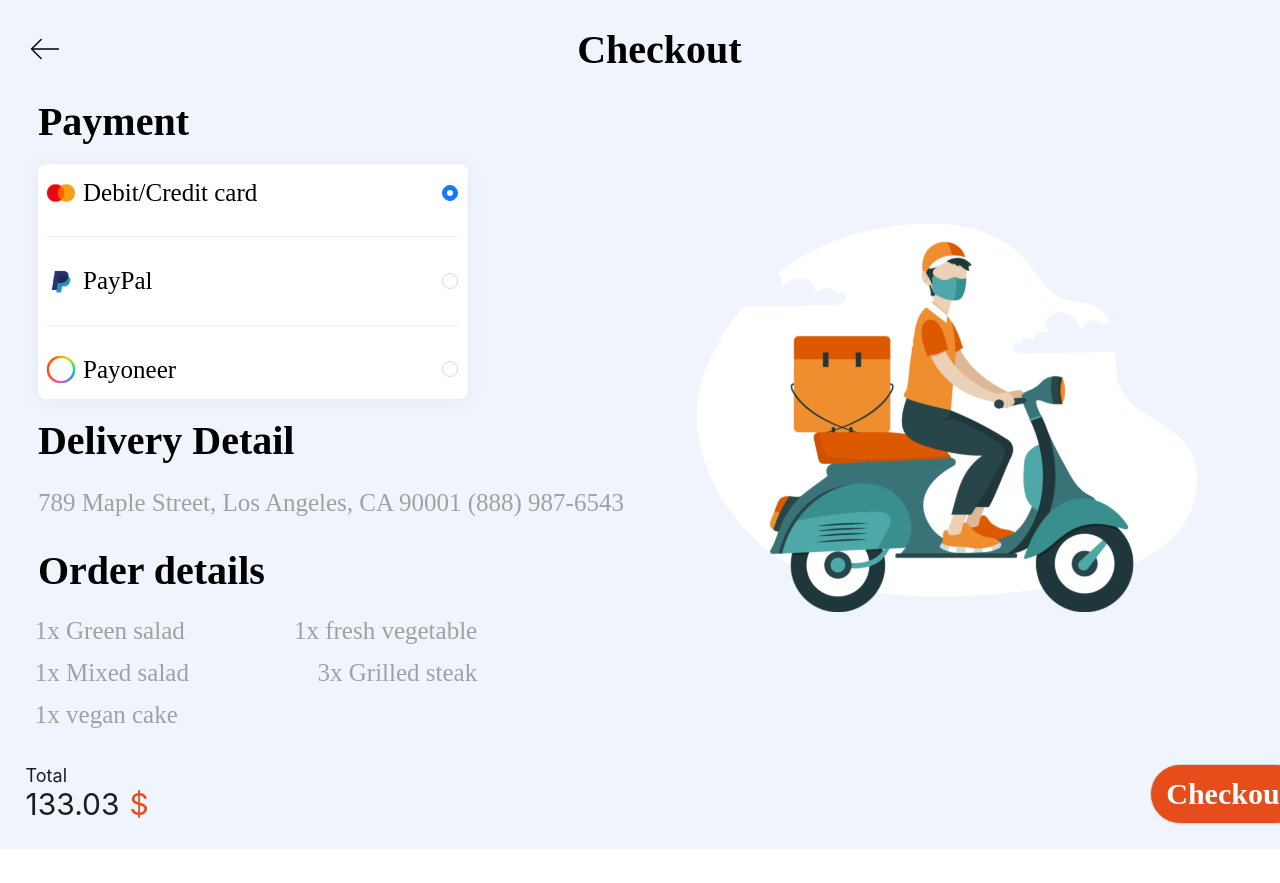
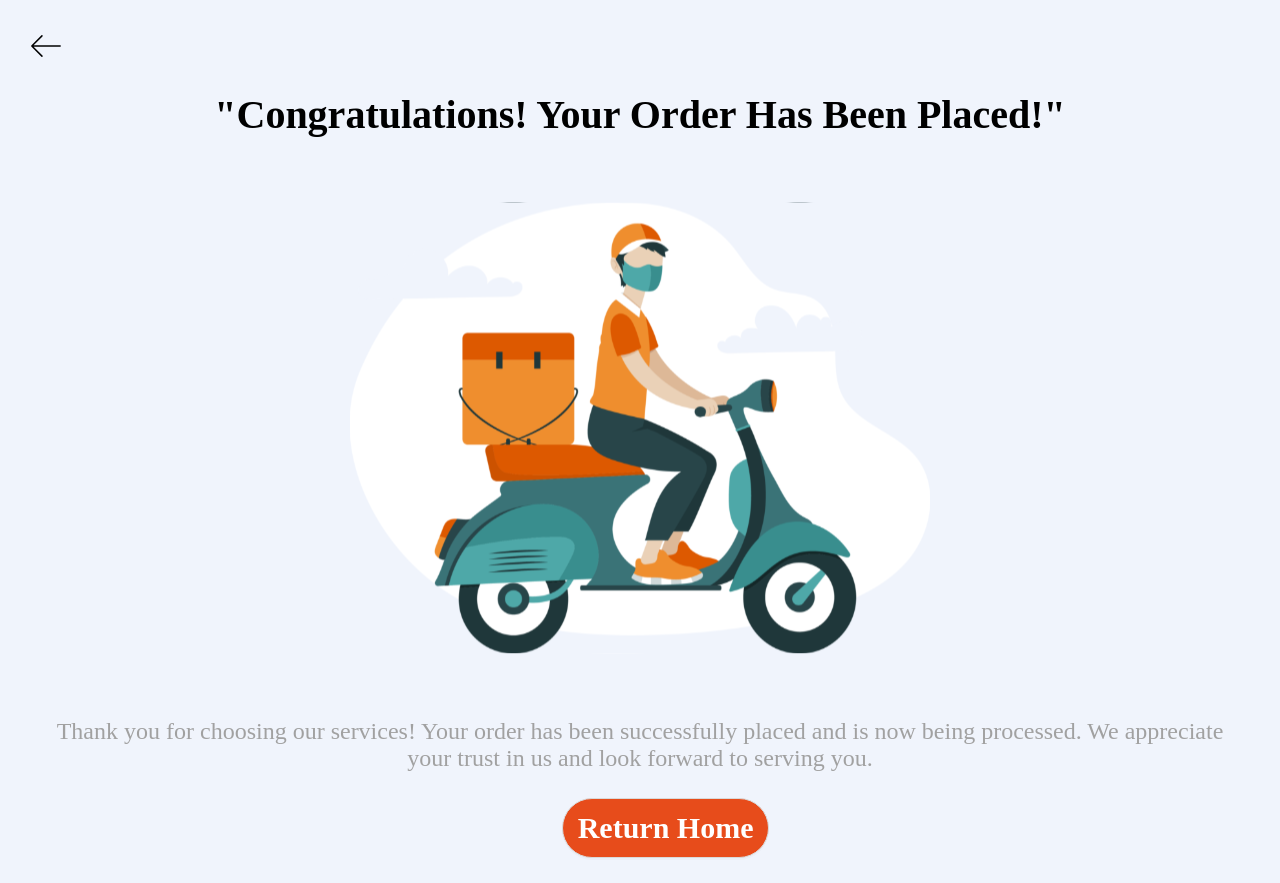
Before and after one commit to sarakts28/fit-grocer, a React (Create React App) app: page /order in a window 1280 px wide. Before the commit the page ends 849 px from the top, so only its background shows below. Built offline with nearby package versions, Linux system fonts and the light colour scheme.

Commit message:
navigation and routering applied

```diff
--- a/package.json
+++ b/package.json
@@ -9,6 +9,7 @@
     "antd": "^5.12.5",
     "react": "^18.2.0",
     "react-dom": "^18.2.0",
+    "react-router-dom": "^6.21.1",
     "react-scripts": "5.0.1",
     "web-vitals": "^2.1.4"
   },
--- a/src/App.js
+++ b/src/App.js
@@ -1,12 +1,20 @@
-// import { Images } from './Assest/Icons';
-// import { DishCard } from "./Common_Compenents";
-import { Payment } from './Components';
+import { Bucket, Order, Payment, Product, Dashboard } from './Components';
+import { BrowserRouter as Router, Route, Routes } from 'react-router-dom';
 function App() {
   return (
     <>
-      <div>
-        <Payment />
-      </div>
+      <Router>
+        <div>
+          <Routes>
+            <Route path='/' exact element={<Dashboard />} />
+            <Route path='/home' exact element={<Dashboard />} />
+            <Route path='/order' exact element={<Order />} />
+            <Route path='/payment' element={<Payment />} />
+            <Route path='/bucket' element={<Bucket />} />
+            <Route path='/product' element={<Product />} />
+          </Routes>
+        </div>
+      </Router>
     </>
   );
 }
--- a/src/Components/BucketComponent/Bucket.jsx
+++ b/src/Components/BucketComponent/Bucket.jsx
@@ -3,7 +3,7 @@ import './Bucket.css';
 import { Image } from 'antd';
 import { Images } from '../../Assest/Icons';
 import { BottomFooter, DishCard } from '../../Common_Compenents';
-
+import { useNavigate } from 'react-router-dom';
 export default function Bucket() {
   const dishList = [
     {
@@ -38,15 +38,23 @@ export default function Bucket() {
     },
   ];
 
+  const navigate = useNavigate();
+
   const buttonClick = () => {
-    console.log('Working');
+    navigate('/payment');
   };
 
   return (
     <div className='bucketMainContainer'>
       <div className='bucketHeaderElements'>
         <div>
-          <Image src={Images.leftArrow} preview={false} onClick={() => {}} />
+          <Image
+            src={Images.leftArrow}
+            preview={false}
+            onClick={() => {
+              navigate(-1);
+            }}
+          />
         </div>
         <div className='bucketHeader'>My Bucket</div>
       </div>
--- a/src/Components/CompleteOrderComponent/Order.jsx
+++ b/src/Components/CompleteOrderComponent/Order.jsx
@@ -3,16 +3,25 @@ import './Order.css';
 import { Image } from 'antd';
 import { Images } from '../../Assest/Icons';
 import { BottomFooter } from '../../Common_Compenents';
+import { useNavigate } from 'react-router-dom';
 
 export default function Order() {
+  const navigate = useNavigate();
+
   const buttonClick = () => {
-    console.log('Working');
+    navigate('/home');
   };
 
   return (
     <div className='orderMainContainer'>
       <div className='orderHeaderElements'>
-        <Image src={Images.leftArrow} preview={false} onClick={() => {}} />
+        <Image
+          src={Images.leftArrow}
+          preview={false}
+          onClick={() => {
+            navigate(-1);
+          }}
+        />
       </div>
       <div className='orderSubElement'>
         <div className='orderTextStyle'>
--- /dev/null
+++ b/src/Components/DashboardComponent/Dashboard.jsx
@@ -0,0 +1,5 @@
+import React from 'react';
+
+export default function Dashboard() {
+  return <div>Dashboard</div>;
+}
--- /dev/null
+++ b/src/Components/DashboardComponent/index.js
@@ -0,0 +1,3 @@
+import Dashboard from './Dashboard';
+
+export default Dashboard;
--- a/src/Components/PayComponent/Payment.jsx
+++ b/src/Components/PayComponent/Payment.jsx
@@ -4,10 +4,13 @@ import { Image } from 'antd';
 import { Images } from '../../Assest/Icons';
 import { BottomFooter } from '../../Common_Compenents';
 import PaymentCard from './PaymentCard';
+import { useNavigate } from 'react-router-dom';
 
 export default function Payment() {
+  const navigate = useNavigate();
+
   const buttonClick = () => {
-    console.log('Working');
+    navigate('/order');
   };
 
   const orderList = [
@@ -22,7 +25,13 @@ export default function Payment() {
     <div className='paymentMainContainer'>
       <div className='paymentHeaderElements'>
         <div>
-          <Image src={Images.leftArrow} preview={false} onClick={() => {}} />
+          <Image
+            src={Images.leftArrow}
+            preview={false}
+            onClick={() => {
+              navigate(-1);
+            }}
+          />
         </div>
         <div className='paymentHeader'>Checkout</div>
       </div>
@@ -53,7 +62,7 @@ export default function Payment() {
         <BottomFooter
           footerText={'Total'}
           footerAmount={133.03}
-          buttonText={'Checkout'}
+          buttonText={'Pay Now'}
           buttonClick={buttonClick}
         />
       </div>
--- a/src/Components/ProductComponent/Product.jsx
+++ b/src/Components/ProductComponent/Product.jsx
@@ -3,11 +3,15 @@ import './Product.css';
 import { BottomFooter } from '../../Common_Compenents';
 import { Image } from 'antd';
 import { Images } from '../../Assest/Icons';
+import { useNavigate } from 'react-router-dom';
 
 export default function Product() {
   const [quantity, setQuantity] = useState(1);
+
+  const navigate = useNavigate();
+
   const buttonClick = () => {
-    console.log('Working');
+    navigate('/bucket');
   };
 
   return (
@@ -18,7 +22,13 @@ export default function Product() {
             <Image src={Images.leftArrow} preview={false} onClick={() => {}} />
           </div>
           <div>
-            <Image src={Images.heart} preview={false} onClick={() => {}} />
+            <Image
+              src={Images.heart}
+              preview={false}
+              onClick={() => {
+                navigate(-1);
+              }}
+            />
           </div>
         </div>
 
--- a/src/Components/index.js
+++ b/src/Components/index.js
@@ -2,4 +2,5 @@ import Bucket from './BucketComponent';
 import Order from './CompleteOrderComponent';
 import Product from './ProductComponent';
 import Payment from './PayComponent';
-export { Bucket, Order, Product, Payment };
+import Dashboard from './DashboardComponent';
+export { Bucket, Order, Product, Payment, Dashboard };
```
Also changed, not shown: src/Components/DashboardComponent/Dashboard.css (added), 1 other file (tests, documents, lock files or other folders).
